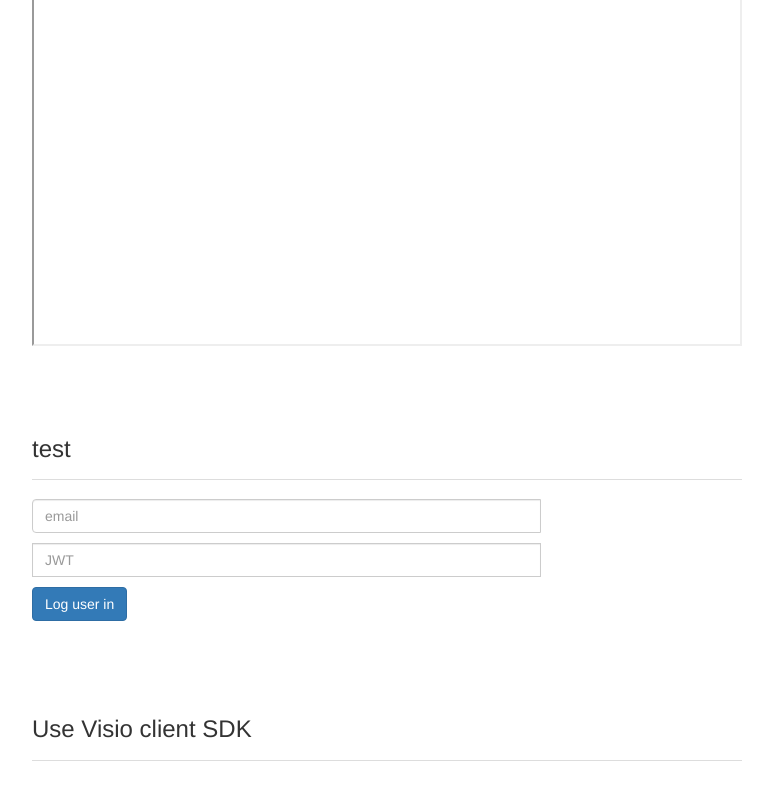
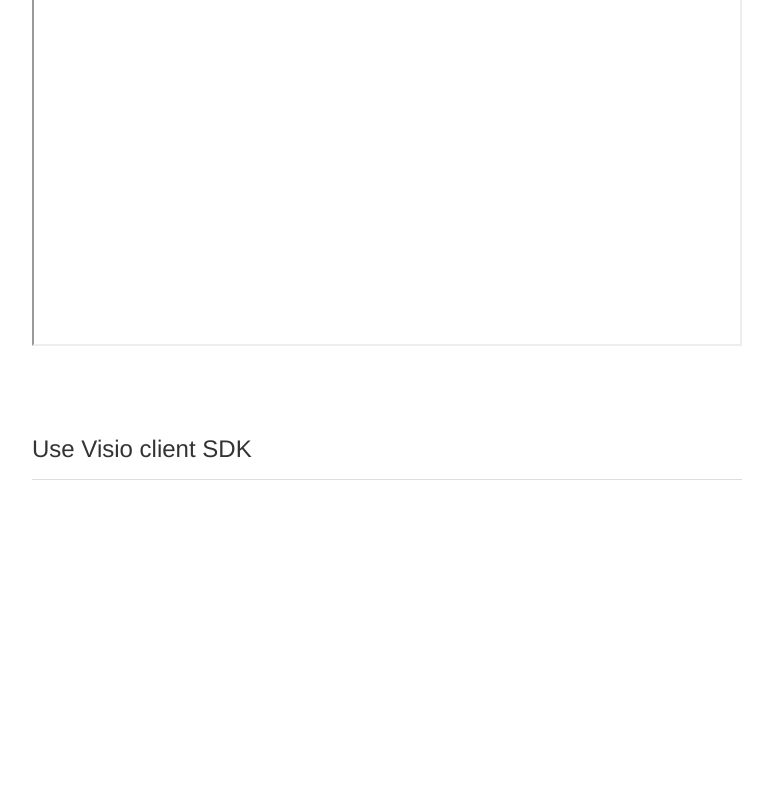
Before and after one commit to GoVisio/visio-sdk-samples, a website: page 11.Server-to-Server-Communication/index.html in a window 1280 px wide. Shown: the part 1830-2630 px from the top of the page, without its empty margins (448-1221 px from the left). After the commit the page ends 2349 px from the top, so only its background shows below. Drawn offline with nearby package versions, Linux system fonts and the light colour scheme.

```diff
--- a/11.Server-to-Server-Communication/components/login.js
+++ b/11.Server-to-Server-Communication/components/login.js
@@ -17,12 +17,10 @@
         },
         credentials: true
       }).then(function (user) {
-        console.log(user);
         var iframe = document.getElementById('visio_local');
         iframe.src = iframe.src;
       }).catch(function (err) {
         this.errorMessage = 'Error while contacting the server';
-        console.log(err);
       });
     }
   }
--- a/11.Server-to-Server-Communication/index.html
+++ b/11.Server-to-Server-Communication/index.html
@@ -111,25 +111,8 @@
             </div>
           </div>
 
-          <div class="container" id="test" style="padding: 2rem; width:100%">
-            <h3 class="content-title" id="Login">test</h3>
-            <div class="row">
-              <div class="col-xs-12">
-                <div class="input-group">
-                  <input style="margin-bottom: 1rem;" type="email" v-model="email" class="form-control" placeholder="email">
-                  <input style="margin-bottom: 1rem;" type="text" v-model="JWT" class="form-control" placeholder="JWT">
-                  <button style="margin-bottom: 1rem;" class="btn btn-primary" v-on:click="logUser">Log user in</button>
-                </div>
-              </div>
-            </div>
-          </div>
-
           <div class="container" id="users" style="padding: 2rem; width:100%">
             <h3 class="content-title" id="ClientSDK">Use Visio client SDK</h3>
-
-            <div>
-
-            </div>
           </div>
         </div>
       </div>
```
